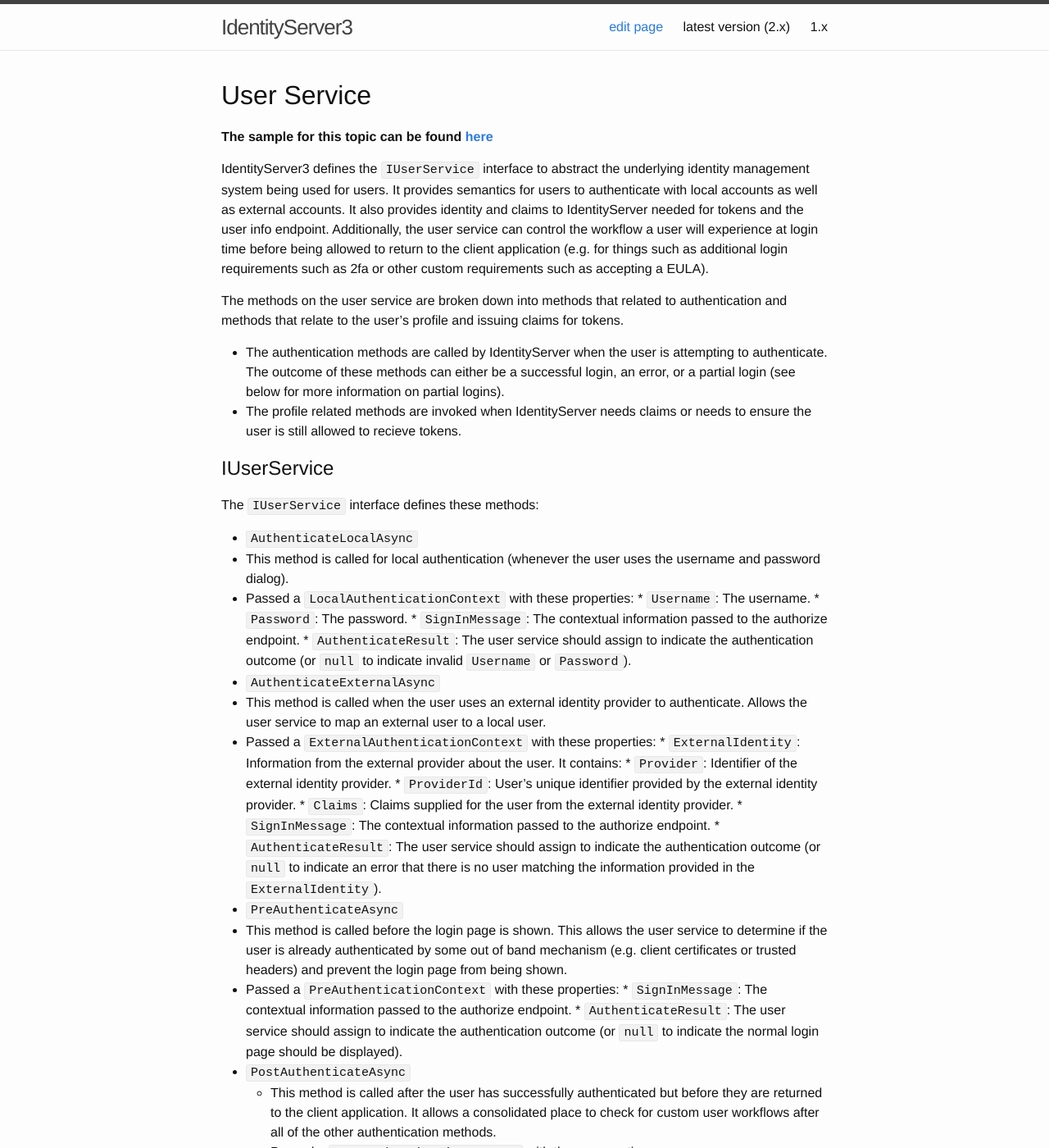
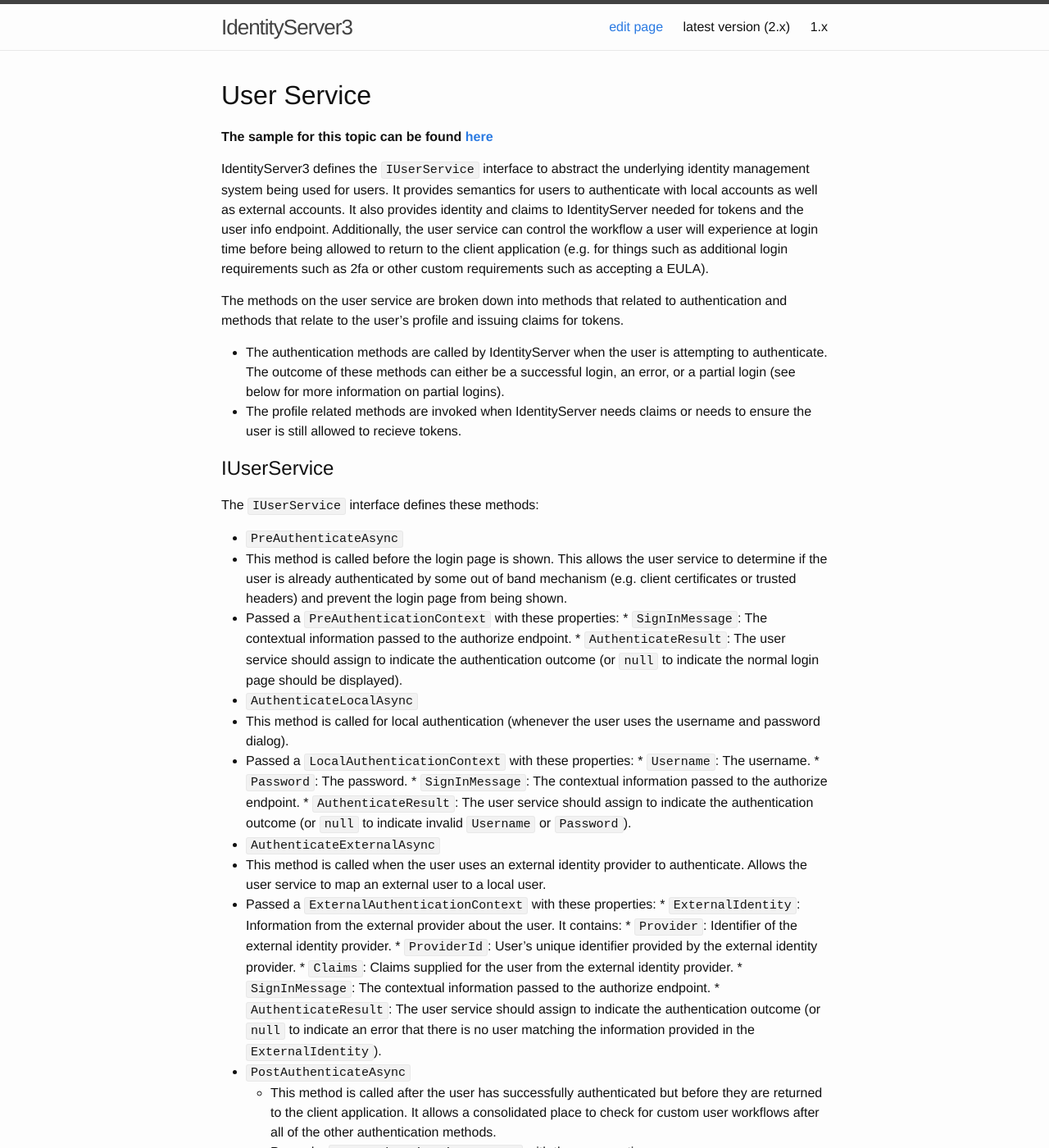
Before and after one commit to IdentityServer/Documentation, a Jekyll site: the page built from docsv2/advanced/userService.md, in a window 1280 px wide and 1400 px high. Shown: the whole window at 82% size. Built offline with Jekyll 4.4.1, drawn with Linux system fonts in a browser that asks for light colours; Markdown is read by kramdown in place of the engine named in the settings; part of the change alters nothing that is shown.

```diff
--- a/docsv2/advanced/userService.md
+++ b/docsv2/advanced/userService.md
@@ -16,6 +16,11 @@ The methods on the user service are broken down into methods that related to aut
 ## IUserService
 The `IUserService` interface defines these methods:
 
+* `PreAuthenticateAsync`
+ * This method is called before the login page is shown. This allows the user service to determine if the user is already authenticated by some out of band mechanism (e.g. client certificates or trusted headers) and prevent the login page from being shown.
+ * Passed a `PreAuthenticationContext` with these properties:
+        * `SignInMessage`: The contextual information passed to the authorize endpoint.
+        * `AuthenticateResult`: The user service should assign to indicate the authentication outcome (or `null` to indicate the normal login page should be displayed).
 * `AuthenticateLocalAsync`
  * This method is called for local authentication (whenever the user uses the username and password dialog).
  * Passed a `LocalAuthenticationContext` with these properties:
@@ -32,11 +37,6 @@ The `IUserService` interface defines these methods:
             * `Claims`: Claims supplied for the user from the external identity provider.
         * `SignInMessage`: The contextual information passed to the authorize endpoint.
         * `AuthenticateResult`: The user service should assign to indicate the authentication outcome (or `null` to indicate an error that there is no user matching the information provided in the `ExternalIdentity`).
-* `PreAuthenticateAsync`
- * This method is called before the login page is shown. This allows the user service to determine if the user is already authenticated by some out of band mechanism (e.g. client certificates or trusted headers) and prevent the login page from being shown.
- * Passed a `PreAuthenticationContext` with these properties:
-        * `SignInMessage`: The contextual information passed to the authorize endpoint.
-        * `AuthenticateResult`: The user service should assign to indicate the authentication outcome (or `null` to indicate the normal login page should be displayed).
 * `PostAuthenticateAsync`
     * This method is called after the user has successfully authenticated but before they are returned to the client application. It allows a consolidated place to check for custom user workflows after all of the other authentication methods.
     * Passed a `PostAuthenticationContext` with these properties:
```
